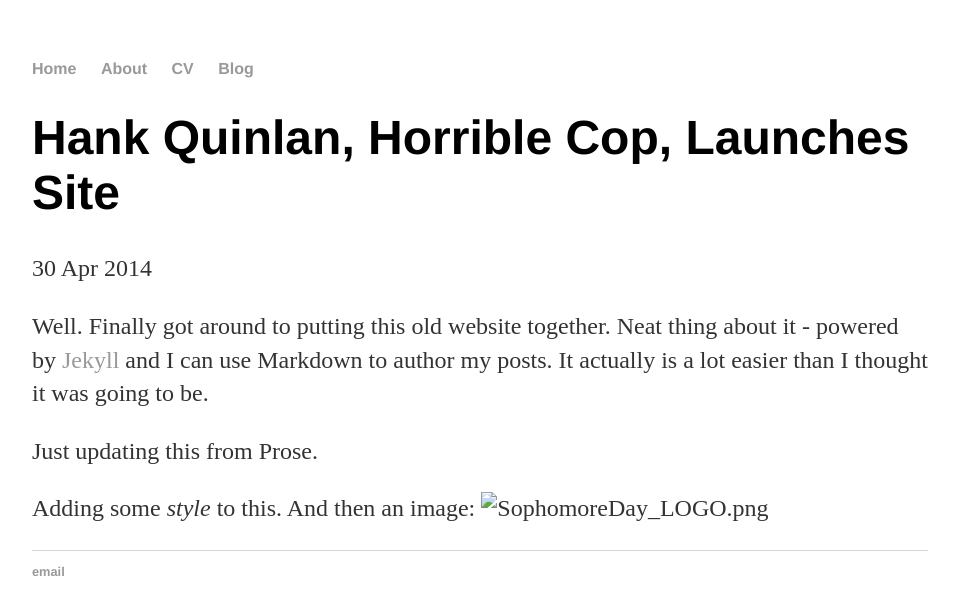
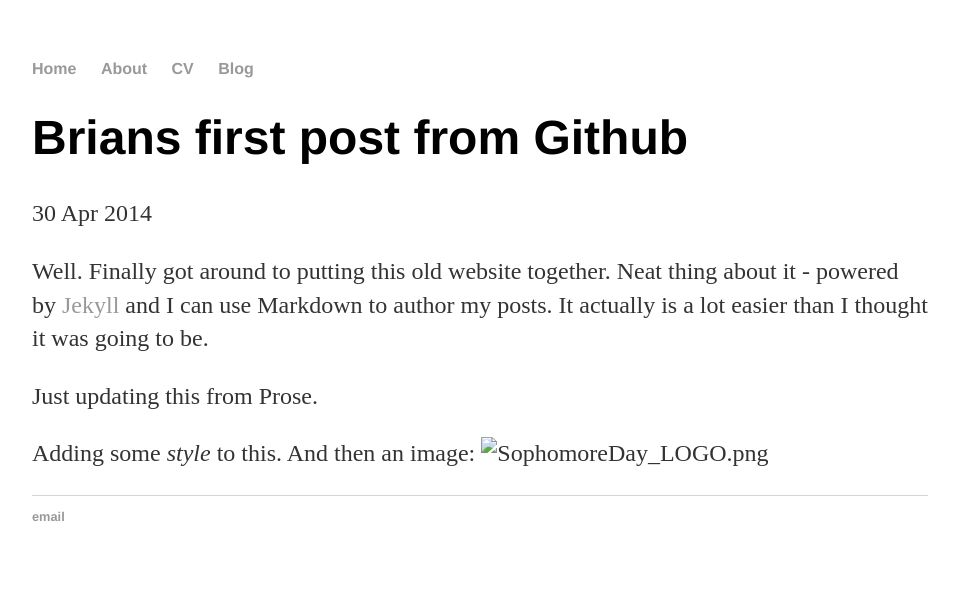
Before and after one commit to mehrens-b/allaboutme, a Jekyll site: the page built from _posts/2019-03-19-my-first-post.md, in a window 1280 px wide. Shown: the top 615 px of the page, without its empty margins (160-1119 px from the left). Built offline with Jekyll 4.4.1, drawn with Linux system fonts in a browser that asks for light colours.

Commit message:
Update 2019-03-19-my-first-post.md

```diff
--- a/_posts/2019-03-19-my-first-post.md
+++ b/_posts/2019-03-19-my-first-post.md
@@ -1,6 +1,6 @@
 ---
 layout: post
-title: 'Hank Quinlan, Horrible Cop, Launches Site'
+title: 'Brians first post from Github'
 date: 2014-04-30
 published: true
 ---
```
